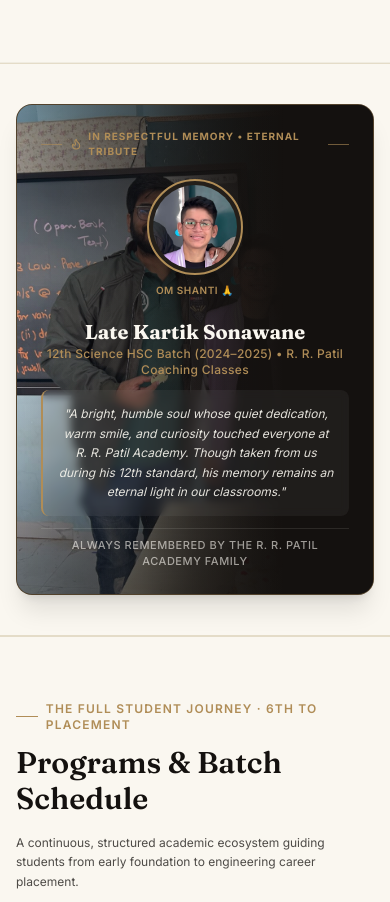
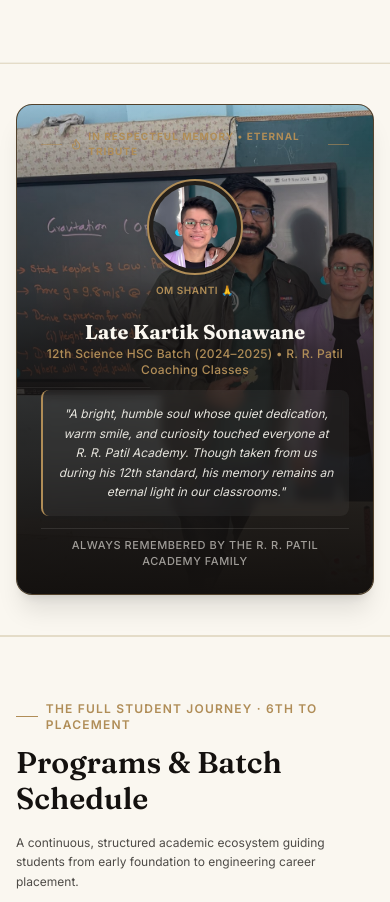
Before and after one commit to VRD-07/rrpatil-02, a React (Vite) app: page / in a window 390 px wide. Shown: the part 5888-6790 px from the top of the page. Built offline with nearby package versions, Linux system fonts and the light colour scheme; a web font is replaced by a local one.

Commit message:
Change tribute section

```diff
--- a/src/components/MemoryTribute.tsx
+++ b/src/components/MemoryTribute.tsx
@@ -31,9 +31,17 @@ export const MemoryTribute: React.FC = () => {
           transition={{ duration: 0.4 }}
           className="rounded-2xl bg-[#14110F] text-[#FAF7F0] p-6 sm:p-8 border border-[#B08D57]/40 shadow-xl relative overflow-hidden"
         >
-          {/* Background Image Shifted Significantly Left (-90px horizontal offset) */}
+          {/* MOBILE VIEW BACKGROUND: Full left-aligned background with zero left fade */}
           <div
-            className="absolute inset-y-0 left-0 w-full sm:w-3/5 bg-cover opacity-90 pointer-events-none"
+            className="block sm:hidden absolute inset-0 bg-cover bg-left opacity-90 pointer-events-none"
+            style={{ backgroundImage: `url(${kartikMemImg})` }}
+          />
+          {/* Mobile Top-to-Bottom Gradient Overlay (No left fade effect on mobile) */}
+          <div className="block sm:hidden absolute inset-0 bg-gradient-to-b from-transparent via-[#14110F]/80 to-[#14110F] pointer-events-none" />
+
+          {/* DESKTOP VIEW BACKGROUND: Left-aligned background with rightward fade */}
+          <div
+            className="hidden sm:block absolute inset-y-0 left-0 w-3/5 bg-cover opacity-90 pointer-events-none"
             style={{
               backgroundImage: `url(${kartikMemImg})`,
               backgroundPosition: '-90px center',
@@ -41,9 +49,9 @@ export const MemoryTribute: React.FC = () => {
               WebkitMaskImage: 'linear-gradient(to right, rgba(0,0,0,1) 0%, rgba(0,0,0,0.8) 35%, rgba(0,0,0,0) 75%)',
             }}
           />
-          {/* Subtle Color Blend Overlay */}
-          <div className="absolute inset-0 bg-gradient-to-r from-transparent via-[#14110F]/60 to-[#14110F] pointer-events-none" />
-          <div className="absolute inset-0 bg-gradient-to-b from-[#14110F]/30 via-transparent to-[#14110F]/40 pointer-events-none" />
+          {/* Desktop Rightward Blend Overlay */}
+          <div className="hidden sm:block absolute inset-0 bg-gradient-to-r from-transparent via-[#14110F]/60 to-[#14110F] pointer-events-none" />
+          <div className="hidden sm:block absolute inset-0 bg-gradient-to-b from-[#14110F]/30 via-transparent to-[#14110F]/40 pointer-events-none" />
 
           {/* Card Content Layered Above Background */}
           <div className="relative z-10">
```
